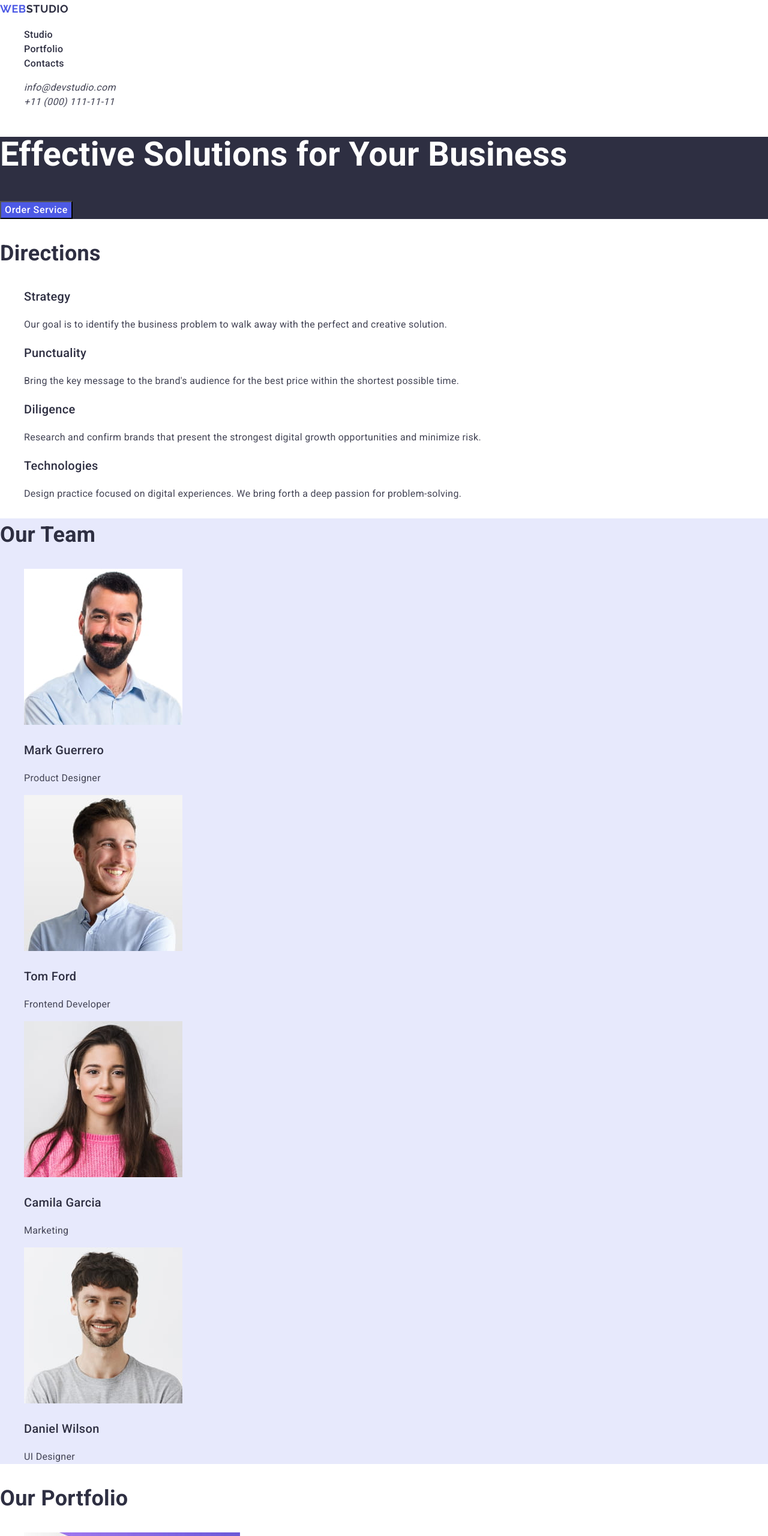
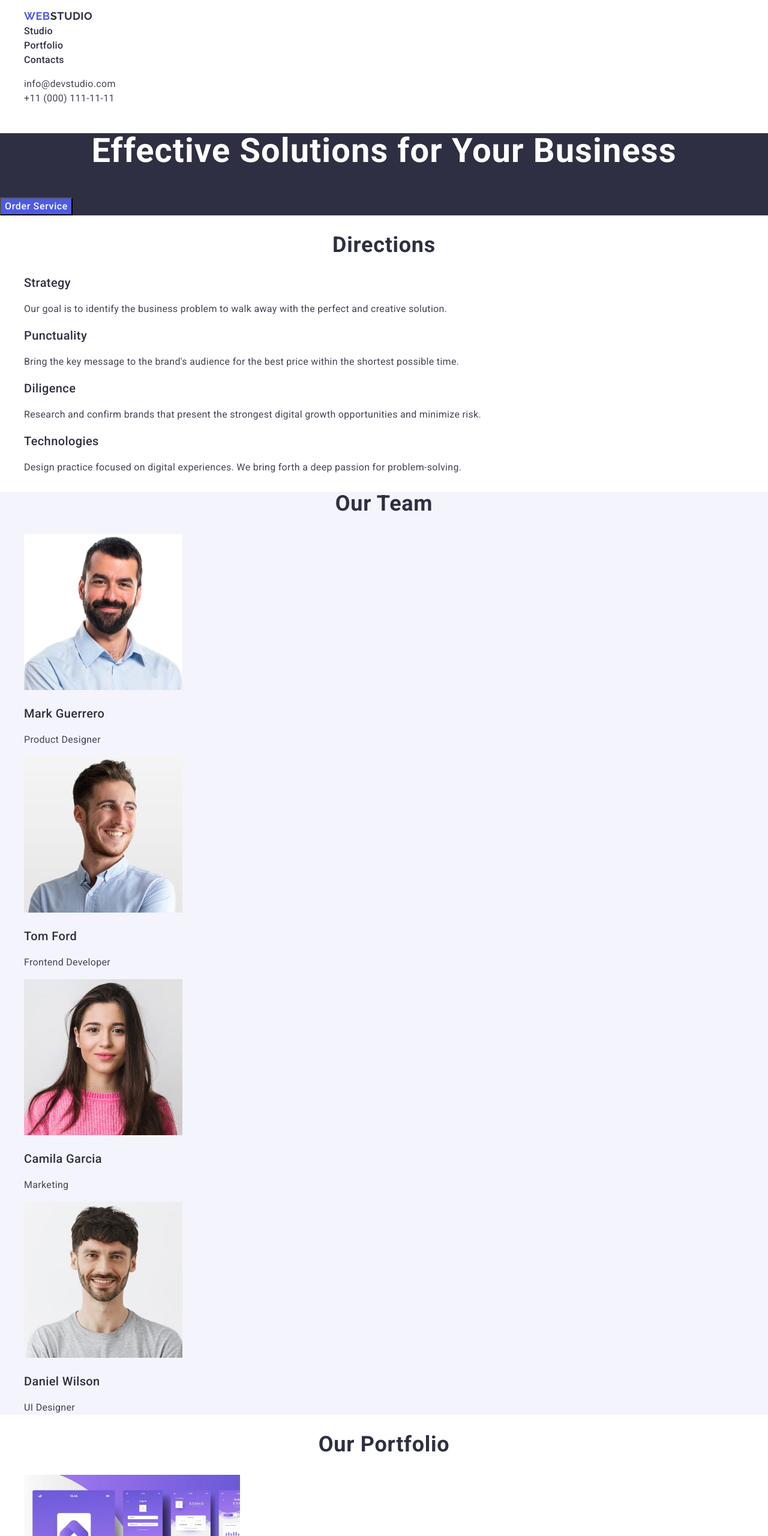
Before and after one commit to YevichDmytro/goit-homework-02, a plain HTML site: page index.html in a window 1280 px wide. Shown: the top 2560 px of the page at 60% size. Drawn offline with nearby package versions, Linux system fonts and the light colour scheme.

Commit message:
error correction-1

```diff
--- a/css/styles.css
+++ b/css/styles.css
@@ -1,5 +1,5 @@
 body {
-    font-family: "Roboto", "Raleway", sans-serif;
+    font-family: "Roboto", sans-serif;
     font-size: 16px;
     line-height: 1.5;
     letter-spacing: 0.02em;
@@ -29,14 +29,17 @@ a {
 }
 
 .contacts-item:hover,
+.contacts-item:focus,
 .contacts-item:active,
 .menu-item:hover,
+.menu-item:focus,
 .menu-item:active {
     color: #404bbf;
 }
 
 /* button */
 .title-button {
+    font-family: "Roboto", sans-serif;
     font-weight: 500;
     font-size: 16px;
     line-height: 1.5;
@@ -49,6 +52,7 @@ a {
 }
 
  .title-button:hover,
+ .title-button:focus,
  .title-button:active {
     background-color: #404bbf;
  }
@@ -58,7 +62,7 @@ a {
     font-family: "Raleway", sans-serif;
     font-size: 18px;
     font-weight: 700;
-    line-height: 1.667;
+    line-height: 1.17;
     letter-spacing: 0.54px;
     text-transform: uppercase;
 
@@ -70,7 +74,7 @@ a {
  }
 
 .footer-logo {
-    color: #E7E9FC;
+    color: #f4f4fd;
 }
 
  /* text */
@@ -78,22 +82,42 @@ a {
     font-weight: bold;
     font-size: 56px;
     line-height: 1.07;
+    letter-spacing: 0.02em;
+    text-align: center;
 
     color: #fff;
  }
 
- .sub-title {
+ .subtitle {
     font-weight: bold;
     font-size: 36px;
+    line-height: 1.11;
+    text-align: center;
+    letter-spacing: 0.02em;
+    text-transform: capitalize;
 
     color: #2E2F42;
  }
 
- .sub-title-item {
+ .subtitle-item {
     font-weight: 500;
     font-size: 20px;
+    line-height: 1.2;
+    letter-spacing: 0.02em;
 
     color: #2E2F42;
+ }
+
+ .subtitle-text {
+    font-size: 16px;
+ }
+
+ .contacts {
+    font-style: normal;
+ }
+
+ .footer-text {
+    color: #f4f4fd
  }
 
  /* sections */
@@ -102,10 +126,14 @@ a {
  }
 
  .team-section {
-    background-color: #E7E9FC;
+    background-color: #F4F4FD;
  }
 
- footer {
+ .footer {
     background-color: #2E2F42;
     color: #fff;
  }
+
+ .team-photo {
+    background-color: #fff;
+ }
--- a/index.html
+++ b/index.html
@@ -20,8 +20,10 @@
     <header>
         <!-- menu navigation -->
         <nav>
-            <a class="logo" href="./index.html">Web<span class="sub-logo">Studio</span></a>
             <ul>
+                <li>
+                    <a class="logo" href="./index.html">Web<span class="sub-logo">Studio</span></a>
+                </li>
                 <li>
                     <a class="menu-item" href="" target="_blank">Studio</a>
                 </li>
@@ -35,7 +37,7 @@
         </nav>
 
         <!-- contact info -->
-        <address>
+        <address class="contacts">
             <ul>
                 <li>
                     <a class="contacts-item" href="mailto:info@devstudio.com">info@devstudio.com</a>
@@ -57,110 +59,113 @@
 
         <!-- section-2 - directions -->
         <section>
-            <h2 class="sub-title">Directions</h2>
+            <h2 class="subtitle">Directions</h2>
             <ul>
                 <li>
-                    <h3 class="sub-title-item">Strategy</h3>
-                    <p>
+                    <h3 class="subtitle-item">Strategy</h3>
+                    <p class="subtitle-text">
                         Our goal is to identify the business problem to walk away with the perfect and creative
                         solution.
                     </p>
                 </li>
                 <li>
-                    <h3 class="sub-title-item">Punctuality</h3>
-                    <p>
+                    <h3 class="subtitle-item">Punctuality</h3>
+                    <p class="subtitle-text">
                         Bring the key message to the brand's audience for the best price within the shortest possible
                         time.
                     </p>
                 </li>
                 <li>
-                    <h3 class="sub-title-item">Diligence</h3>
-                    <p>
+                    <h3 class="subtitle-item">Diligence</h3>
+                    <p class="subtitle-text">
                         Research and confirm brands that present the strongest digital growth opportunities and minimize
                         risk.
                     </p>
                 </li>
                 <li>
-                    <h3 class="sub-title-item">Technologies</h3>
-                    <p>
+                    <h3 class="subtitle-item">Technologies</h3>
+                    <pclass="subtitle-text">
                         Design practice focused on digital experiences. We bring forth a deep passion for
                         problem-solving.
-                    </p>
+                        </pclass=>
                 </li>
             </ul>
         </section>
 
         <!-- section-3 - team -->
         <section class="team-section">
-            <h2 class="sub-title">Our Team</h2>
+            <h2 class="subtitle">Our Team</h2>
             <ul>
                 <li>
-                    <img src="./images/Mark-Guerrero.jpg" alt="Mark Guerrero-photo" width="264" height="260">
-                    <h3 class="sub-title-item">Mark Guerrero</h3>
-                    <p>Product Designer</p>
+                    <img class="team-photo" src="./images/Mark-Guerrero.jpg" alt="Mark Guerrero-photo" width="264"
+                        height="260">
+                    <h3 class="subtitle-item">Mark Guerrero</h3>
+                    <p class="subtitle-text">Product Designer</p>
                 </li>
                 <li>
-                    <img src="./images/Tom-Ford.jpg" alt="Tom Ford-photo" width="264" height="260">
-                    <h3 class="sub-title-item">Tom Ford</h3>
-                    <p>Frontend Developer</p>
+                    <img class="team-photo" src="./images/Tom-Ford.jpg" alt="Tom Ford-photo" width="264" height="260">
+                    <h3 class="subtitle-item">Tom Ford</h3>
+                    <p class="subtitle-text">Frontend Developer</p>
                 </li>
                 <li>
-                    <img src="./images/Camila-Garcia.jpg" alt="Camila Garcia-photo" width="264" height="260">
-                    <h3 class="sub-title-item">Camila Garcia</h3>
-                    <p>Marketing</p>
+                    <img class="team-photo" src="./images/Camila-Garcia.jpg" alt="Camila Garcia-photo" width="264"
+                        height="260">
+                    <h3 class="subtitle-item">Camila Garcia</h3>
+                    <p class="subtitle-text">Marketing</p>
                 </li>
                 <li>
-                    <img src="./images/Daniel-Wilson.jpg" alt="Daniel Wilson-photo" width="264" height="260">
-                    <h3 class="sub-title-item">Daniel Wilson</h3>
-                    <p>UI Designer</p>
+                    <img class="team-photo" src="./images/Daniel-Wilson.jpg" alt="Daniel Wilson-photo" width="264"
+                        height="260">
+                    <h3 class="subtitle-item">Daniel Wilson</h3>
+                    <p class="subtitle-text">UI Designer</p>
                 </li>
             </ul>
         </section>
 
         <!-- section-4 portfolio -->
         <section>
-            <h2 class="sub-title">Our Portfolio</h2>
+            <h2 class="subtitle">Our Portfolio</h2>
             <ul>
                 <li>
-                    <img src="./images/banking-app.jpg" alt="windows of bank application">
-                    <h3 class="direction-item">Banking App</h3>
-                    <p>App</p>
+                    <img src="./images/banking-app.jpg" alt="windows of bank application" width="360">
+                    <h3 class="subtitle-item">Banking App</h3>
+                    <p class="subtitle-text">App</p>
                 </li>
                 <li>
-                    <img src="./images/cashless-payment.jpg" alt="payment by phone using a QR code">
-                    <h3 class="direction-item">Cashless Payment </h3>
-                    <p>Marketing</p>
+                    <img src="./images/cashless-payment.jpg" alt="payment by phone using a QR code" width="360">
+                    <h3 class="subtitle-item">Cashless Payment </h3>
+                    <p class="subtitle-text">Marketing</p>
                 </li>
                 <li>
-                    <img src="./images/meditation-app.jpg" alt="laptop and phone with meditation app open">
-                    <h3 class="direction-item">Meditation App</h3>
-                    <p>App</p>
+                    <img src="./images/meditation-app.jpg" alt="laptop and phone with meditation app open" width="360">
+                    <h3 class="subtitle-item">Meditation App</h3>
+                    <p class="subtitle-text">App</p>
                 </li>
                 <li>
-                    <img src="./images/taxi-service.jpg" alt="the driver uses the taxi app for work">
-                    <h3 class="direction-item">Taxi Service</h3>
-                    <p>Marketing</p>
+                    <img src="./images/taxi-service.jpg" alt="the driver uses the taxi app for work" width="360">
+                    <h3 class="subtitle-item">Taxi Service</h3>
+                    <p class="subtitle-text">Marketing</p>
                 </li>
                 <li>
                     <img src="./images/screen-illustrations.jpg"
-                        alt="a phone with an illustration on lock-screen and four other image options">
-                    <h3 class="direction-item">Screen Illustrations</h3>
-                    <p>Design</p>
+                        alt="a phone with an illustration on lock-screen and four other image options" width="360">
+                    <h3 class="subtitle-item">Screen Illustrations</h3>
+                    <p class="subtitle-text">Design</p>
                 </li>
                 <li>
                     <img src="./images/online-courses.jpg"
-                        alt="the girl is smiling and using the phone for a video call">
-                    <h3 class="direction-item">Online Courses</h3>
-                    <p>Marketing</p>
+                        alt="the girl is smiling and using the phone for a video call" width="360">
+                    <h3 class="subtitle-item">Online Courses</h3>
+                    <p class="subtitle-text">Marketing</p>
                 </li>
             </ul>
         </section>
     </main>
 
     <!-- footer page -->
-    <footer>
+    <footer class="footer">
         <a class="logo" href="./index.html">Web<span class="footer-logo">Studio</span></a>
-        <p>
+        <p class="footer-text">
             Increase the flow of customers and sales for your business with digital marketing & growth solutions.
         </p>
     </footer>
```
